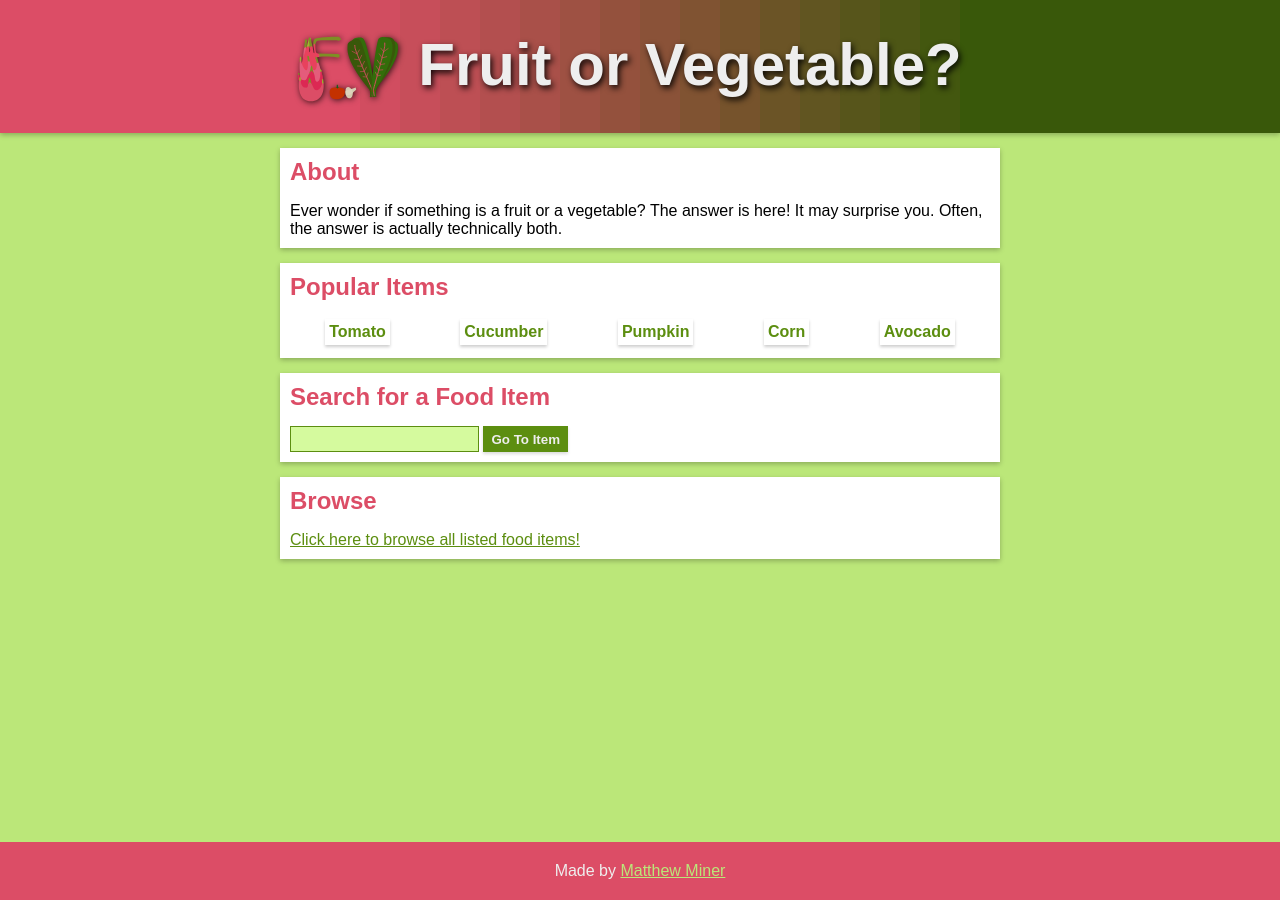
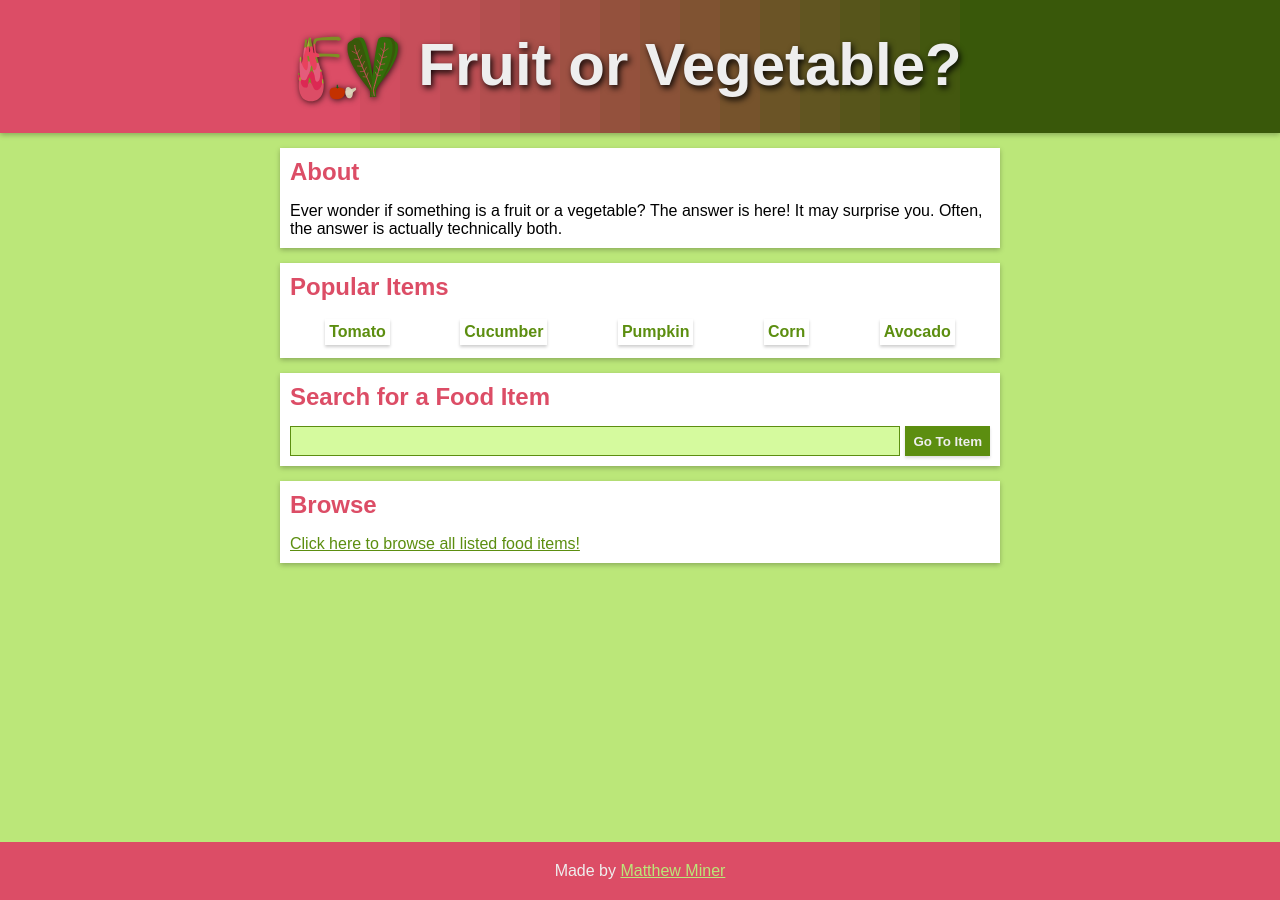
Before and after one commit to mminer237/fruitorvegetable, a Jekyll site: the page built from index.html, in a window 1280 px wide. Built offline with Jekyll 4.4.1, drawn with Linux system fonts in a browser that asks for light colours.

Commit message:
Improved search box's styling/prominence

```diff
--- a/css/style.scss
+++ b/css/style.scss
@@ -4,6 +4,7 @@ $darkish-primary-color: hsl(350, 67%, 30%);
 $primary-color: #dc4d66;
 $lightish-primary-color: hsl(350, 67%, 80%);
 $light-primary-color: hsl(353, 100%, 94%);
+$dark-secondary-color: hsl(84, 80%, 15%);
 $darkish-secondary-color: #39580a;
 $secondary-color: hsl(84, 80%, 31%);
 $lightish-secondary-color: hsl(84, 70%, 69%);
@@ -126,8 +127,21 @@ a:hover, button:hover {
 		max-height: 150px;
 	}
 }
+#search-section form {
+	display: flex;
+	button {
+		height: 30px;
+		margin-left: 5px;
+	}
+}
+#search-box {
+	flex-grow: 1;
+	font-size: 18px;
+	height: 30px;
+}
 input[type="text"] {
 	background-color: $light-secondary-color;
+	color: $dark-secondary-color;
 	border: 1px solid $secondary-color;
 	padding: 4px 5px;
 }
```
